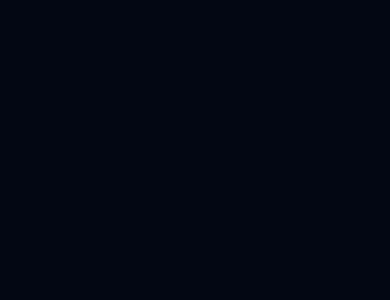
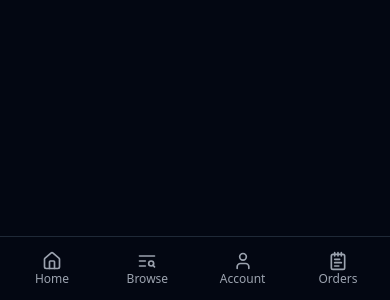
Before and after one commit to HanMyatThu/bitesy, a React (Vite) app in the folder client/: page / in a window 390 px wide. Shown: the part 544-844 px from the top of the page. Built offline with nearby package versions, Linux system fonts and the light colour scheme.

Commit message:
create footer component & add logo

```diff
--- a/client/src/App.tsx
+++ b/client/src/App.tsx
@@ -1,11 +1,13 @@
 import { Navbar } from "@/containers/navbar";
 import { ThemeProvider } from "@/components/darktheme/theme-provider";
+import { Footer } from "@/containers/footer";
 
 export const App = () => {
   return (
     <>
       <ThemeProvider defaultTheme="dark" storageKey="vite-ui-theme">
         <Navbar />
+        <Footer />
       </ThemeProvider>
     </>
   );
--- /dev/null
+++ b/client/src/components/common/icon-button.tsx
@@ -0,0 +1,28 @@
+import { LucideIcon } from "lucide-react";
+
+import { Button } from "@/components/ui/button";
+
+interface IconButtonProps {
+  icon: LucideIcon;
+  label?: string;
+  href: string;
+}
+
+export const IconButton = ({
+  icon: Icon,
+  label,
+  href,
+}: IconButtonProps) => {
+  return (
+    <Button variant="ghost" size="icon" className="text-muted-foreground hover:text-primary cursor-pointer">
+      <a href={href} className="flex flex-col items-center justify-center">
+        <Icon className="size-5" />
+        {label && (
+          <p className="text-xs text-muted-foreground font-light">
+            {label}
+          </p>
+        )}
+      </a>
+    </Button>
+  );
+}
--- /dev/null
+++ b/client/src/containers/footer/index.tsx
@@ -0,0 +1,51 @@
+import { IconButton } from "@/components/common/icon-button"
+import { HomeIcon, LucideIcon, TextSearch, User, NotepadText } from "lucide-react"
+
+
+interface FooterMenuProps {
+  id: number,
+  icon: LucideIcon,
+  label: string,
+  href: string,
+}
+const footerMenu: FooterMenuProps[] = [
+  {
+    id: 1,
+    icon: HomeIcon,
+    label: "Home",
+    href: "/"
+  },
+  {
+    id: 2,
+    icon: TextSearch,
+    label: "Browse",
+    href: "/"
+  },
+  {
+    id: 3,
+    icon: User,
+    label: "Account",
+    href: "/"
+  },
+  {
+    id: 4,
+    icon: NotepadText,
+    label: "Orders",
+    href: "/"
+  },
+]
+
+export const Footer = () => {
+  return (
+    <footer className="flex flex-row md:hidden fixed bottom-0 z-50 bg-background px-8 w-full h-16 justify-between items-center shadow-sm border-t">
+      {footerMenu.map(menu => (
+        <IconButton
+          key={menu.id}
+          icon={menu.icon}
+          label={menu.label}
+          href={menu.href}
+        />
+      ))}
+    </footer>
+  )
+}
--- a/client/src/containers/navbar/actions.tsx
+++ b/client/src/containers/navbar/actions.tsx
@@ -1,21 +1,17 @@
-import { Button } from "@/components/ui/button";
 import { NotepadText } from "lucide-react";
+
 import { UserAvatar } from "./avatar";
 import { ToggleTheme } from "@/components/darktheme/toggle-theme";
+import { IconButton } from "@/components/common/icon-button";
 
 export const Actions =  () => {
   return (
     <div className="flex items-center justify-end gap-x-2 ml-4 lg:ml-0">
       <div className="flex items-center gap-x-8">
-      <Button
-        size="icon"
-        variant="ghost"
-        className="text-muted-foreground hover:text-primary"
-      >
-        <a href="/" className="flex flex-row gap-x-4">
-            <NotepadText className="size-5" />
-          </a>
-      </Button>
+        <IconButton
+          href="/"
+          icon={NotepadText}
+        />
         <ToggleTheme />
         <UserAvatar
           imageUrl=""
--- a/client/src/containers/navbar/index.tsx
+++ b/client/src/containers/navbar/index.tsx
@@ -3,7 +3,7 @@
 
 export const Navbar = () => {
   return (
-    <nav className="hidden md:flex lg:flex xl:flex fixed top-0 w-full h-20 z-49 bg-background px-2 lg:px-4 justify-between items-center shadow-sm">
+    <nav className="hidden md:flex lg:flex xl:flex fixed top-0 w-full h-20 z-50 bg-background px-2 lg:px-4 justify-between items-center shadow-sm">
       <Logo />
       <Actions />
     </nav>
--- a/client/src/containers/navbar/logo.tsx
+++ b/client/src/containers/navbar/logo.tsx
@@ -1,9 +1,10 @@
+
 export const Logo = () => {
   return (
     <a href="/">
       <div className="flex items-center gap-x-4 hover:opacity-75 transition">
-        <div className="bg-white rounded-full p-1 mr-12 shrink-0 lg:mr-0 lg:shrink">
-          <img src="/logo.svg" height="32" width="32" alt="GamerHub" />
+        <div className="bg:background p-1 mr-12 shrink-0 lg:mr-0 lg:shrink">
+          <img src="/images/logo.png"  height="48" width="48" alt="bitesy" />
         </div>
       </div>
     </a>
```
Also changed, not shown: client/public/images/logo-white.png (added), client/public/images/logo.png (added). Lines whose indentation alone changed are shown as unchanged.
